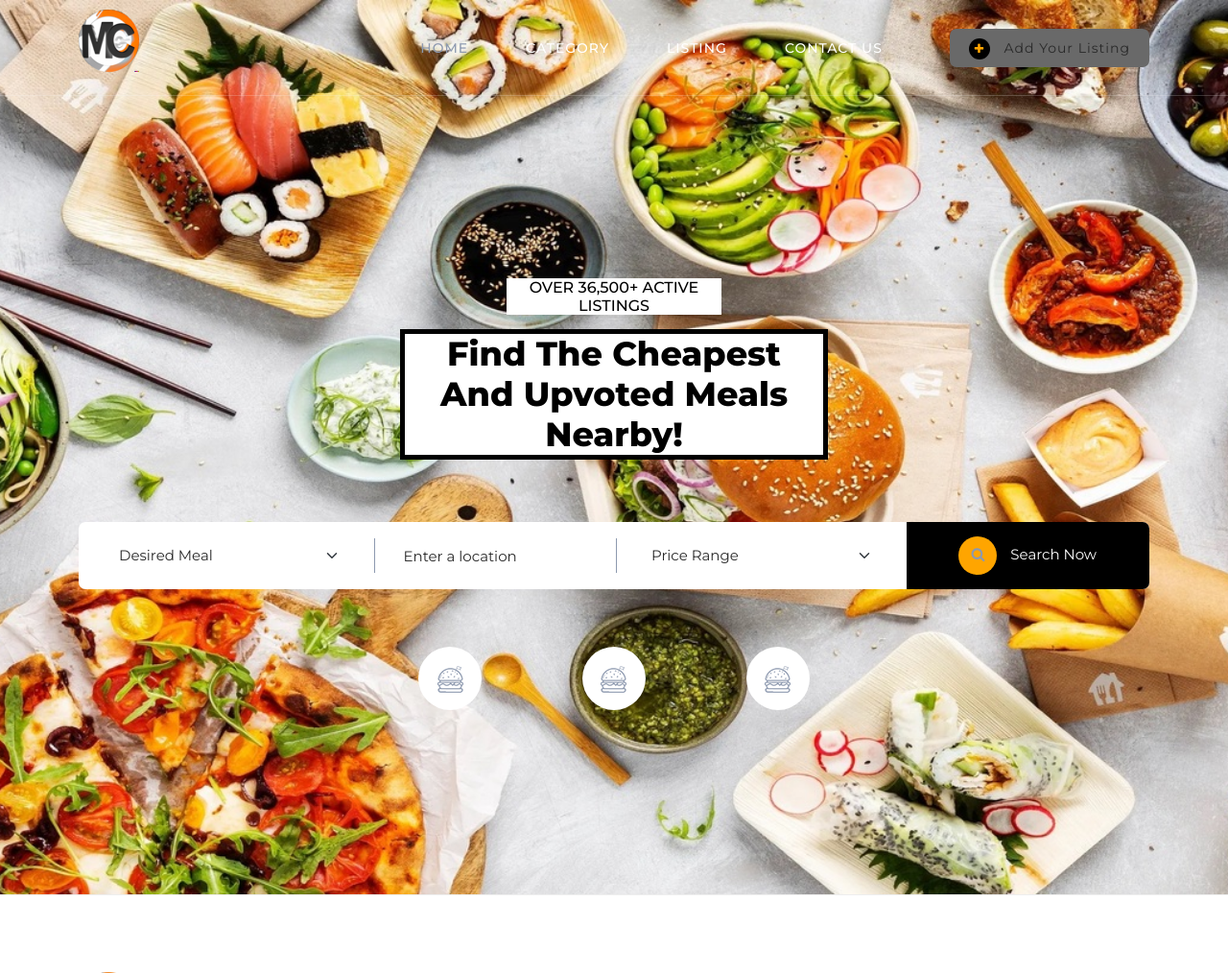
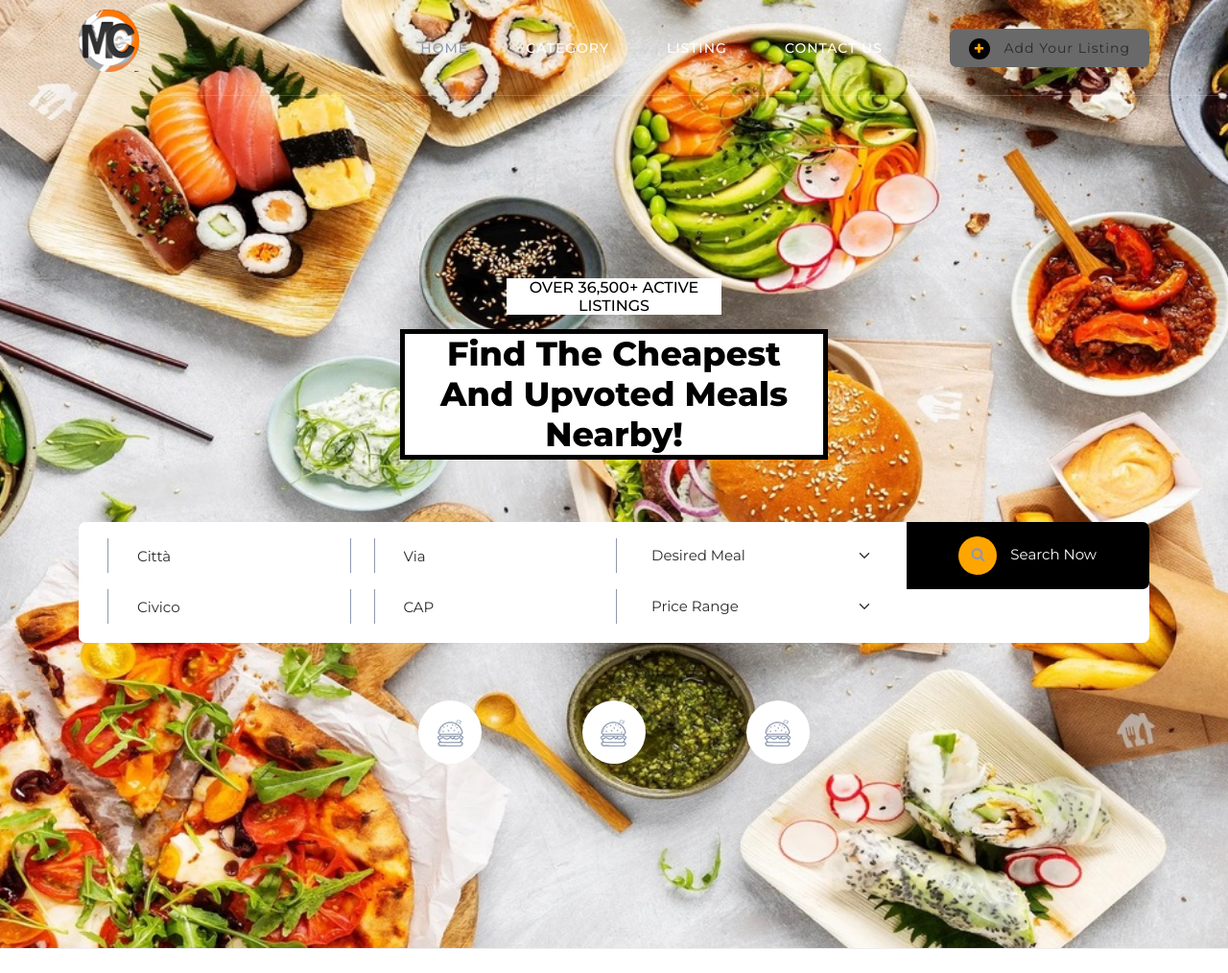
Before and after one commit to zSkallywag/mang_e_cit, a Flask app: template templates/templatemo_564_plot_listing/index.html in a window 1280 px wide. Shown: the top 1014 px of the page at 96% size. Run offline with Flask 2, Linux system fonts and the light colour scheme; the template is opened without the code that fills it, so the values that code supplies are empty; some libraries are stand-ins or nearby versions.

Commit message:
aggiustati valori da inserire

```diff
--- a/templates/templatemo_564_plot_listing/index.html
+++ b/templates/templatemo_564_plot_listing/index.html
@@ -85,8 +85,20 @@ https://templatemo.com/tm-564-plot-listing
         </div>
         <div class="col-lg-12">
           <form id="search-form" name="gs" method="submit" role="search" action="#">
-            <div class="row">
+              <div>
+              <div class="row">
               <div class="col-lg-3 align-self-center">
+
+                  <fieldset>
+                      <input type="address" name="address" class="searchText" placeholder="Città" autocomplete="on" required>
+                  </fieldset>
+              </div>
+              <div class="col-lg-3 align-self-center">
+                  <fieldset>
+                      <input type="address" name="address" class="searchText" placeholder="Via" autocomplete="on" required>
+                  </fieldset>
+              </div>
+                                <div class="col-lg-3 align-self-center">
                   <fieldset>
                       <select name="area" class="form-select" aria-label="Area" id="chooseCategory" onchange="this.form.click()">
                           <option selected>Desired Meal</option>
@@ -97,9 +109,23 @@ https://templatemo.com/tm-564-plot-listing
                       </select>
                   </fieldset>
               </div>
+                  <div class="col-lg-3" s>
+                  <fieldset>
+                      <button style=background-color:black class="main-button"><i style=background-color:orange class="fa fa-search"></i> Search Now</button>
+                  </fieldset>
+              </div>
+            </div>
+            <div class="row" style=margin-bottom:20px>
+                              <div class="col-lg-3 align-self-center">
+
+                  <fieldset>
+                      <input type="address" name="address" class="searchText" placeholder="Civico" autocomplete="on" required>
+                  </fieldset>
+              </div>
+
               <div class="col-lg-3 align-self-center">
                   <fieldset>
-                      <input type="address" name="address" class="searchText" placeholder="Enter a location" autocomplete="on" required>
+                      <input type="address" name="address" class="searchText" placeholder="CAP" autocomplete="on" required>
                   </fieldset>
               </div>
               <div class="col-lg-3 align-self-center">
@@ -113,12 +139,8 @@ https://templatemo.com/tm-564-plot-listing
                       </select>
                   </fieldset>
               </div>
-              <div class="col-lg-3">
-                  <fieldset>
-                      <button style=background-color:black class="main-button"><i style=background-color:orange class="fa fa-search"></i> Search Now</button>
-                  </fieldset>
-              </div>
             </div>
+          </div>
           </form>
         </div>
         <div class="col-lg-10 offset-lg-1">
```
